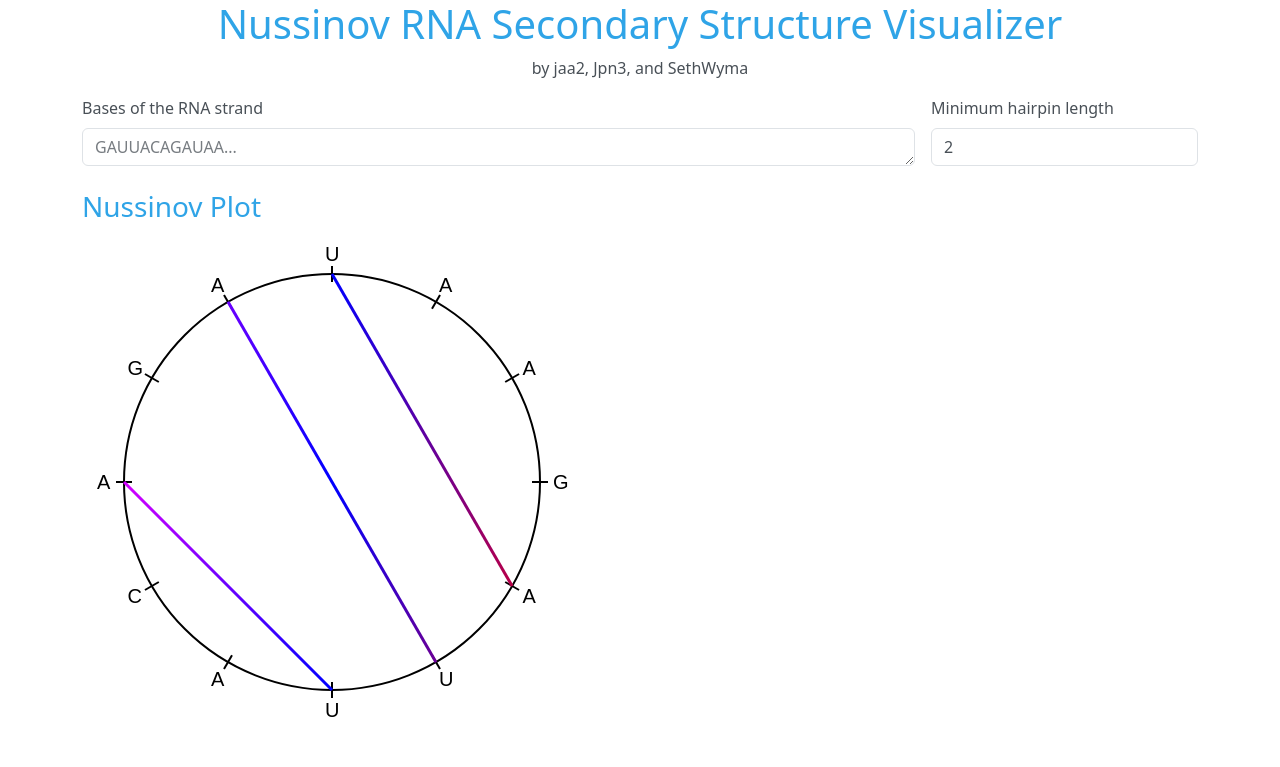
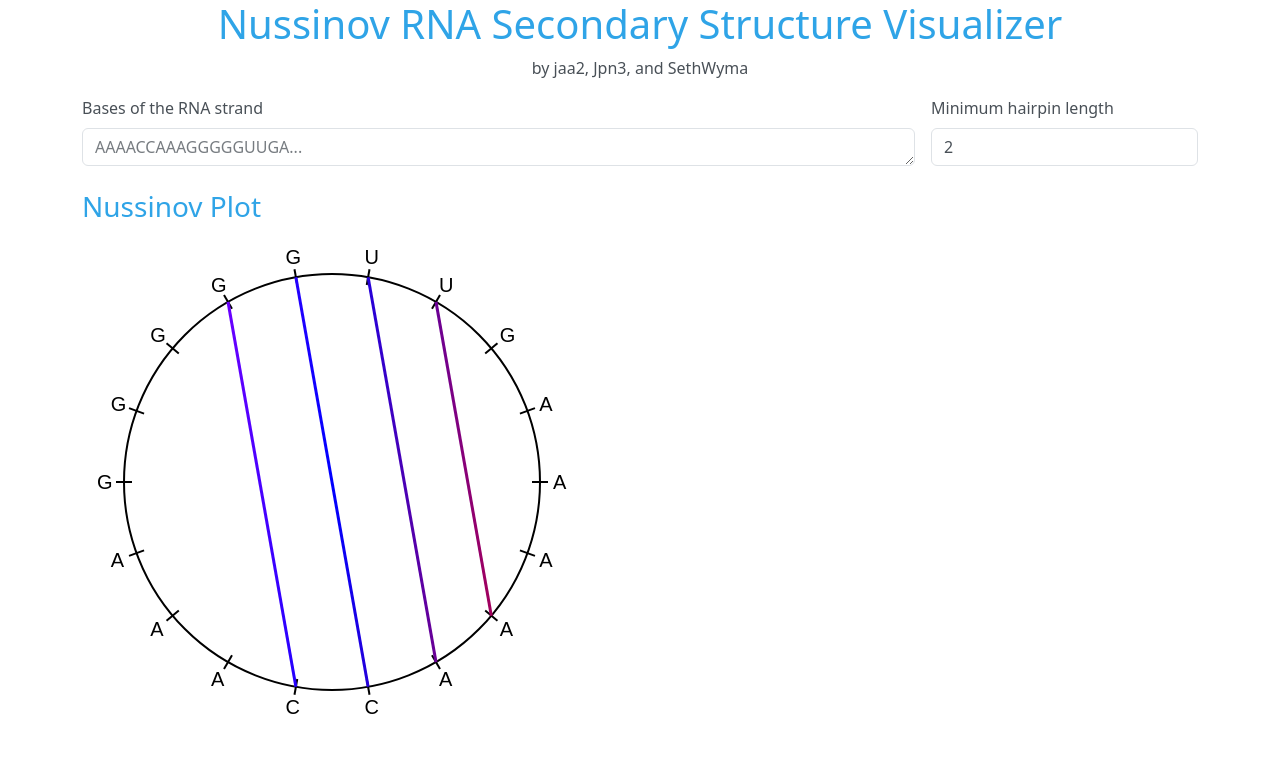
Before and after one commit to jaa2/nussinov-rna-visualizer, a React (Create React App) app: page / in a window 1280 px wide. Shown: the top 767 px of the page. Built offline with nearby package versions, Linux system fonts and the light colour scheme.

Commit message:
Use new RNA strand example

```diff
--- a/src/App.tsx
+++ b/src/App.tsx
@@ -35,7 +35,7 @@ const App = function App() {
 
   useEffect(() => {
     // Called on component load
-    const defaultBases = 'GAUUACAGAUAA';
+    const defaultBases = 'AAAACCAAAGGGGGUUGA';
     const defaultMinHairpin = 2;
     setMinHairpin(defaultMinHairpin);
     updateBases(defaultBases);
@@ -62,7 +62,7 @@ const App = function App() {
       <div className="row g-3">
         <div className="col-9">
           <label htmlFor="bases-input" className="form-label">Bases of the RNA strand</label>
-          <textarea className="form-control" id="bases-input" rows={1} placeholder="GAUUACAGAUAA..." onChange={(e) => { updateBases(e.target.value); }} />
+          <textarea className="form-control" id="bases-input" rows={1} placeholder="AAAACCAAAGGGGGUUGA..." onChange={(e) => { updateBases(e.target.value); }} />
         </div>
         <div className="col-3">
           <label htmlFor="bases-input" className="form-label">Minimum hairpin length</label>
```
